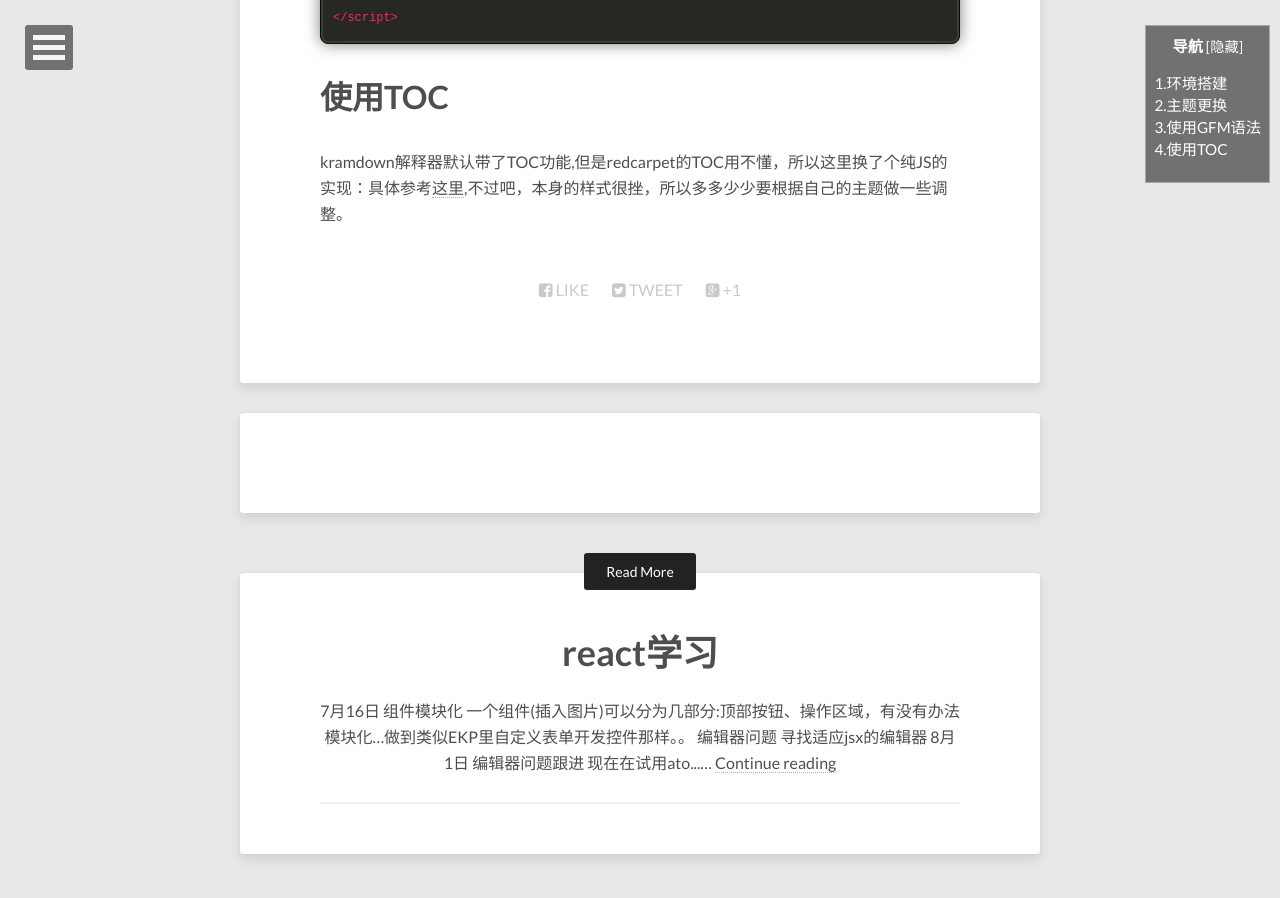
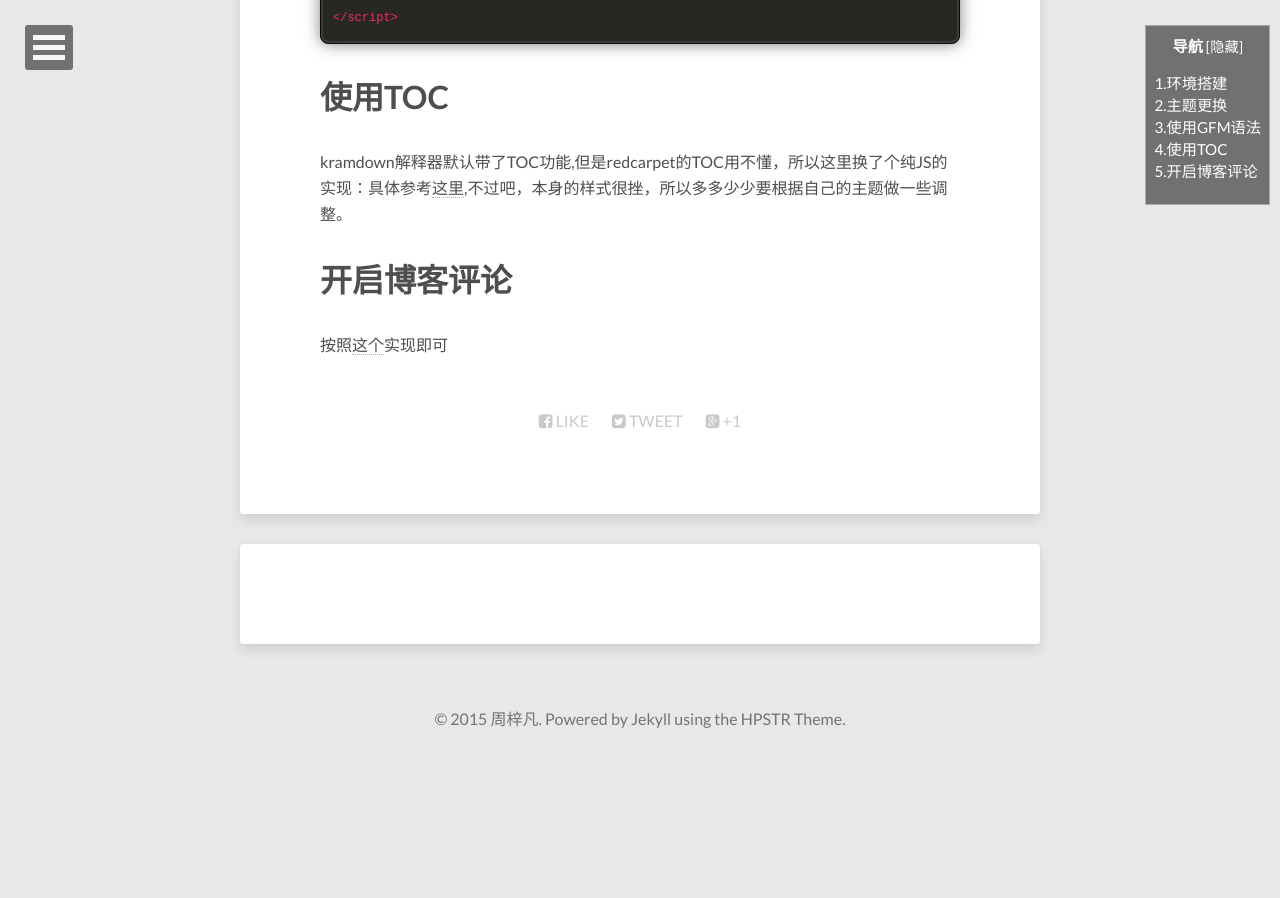
Before and after one commit to vfan140/vfan140.github.io, a Jekyll site: the page built from _posts/2015-08-13-jekyll.md, in a window 1280 px wide and 900 px high, scrolled down 1607 px. Built offline with Jekyll 4.4.1, drawn with Linux system fonts in a browser that asks for light colours; Markdown is read by kramdown in place of the engine named in the settings; comment, search, counter and statistics services are not loaded; after the commit the page ends 2369 px from its top, so only the background shows below that; part of the change alters nothing that is shown.

```diff
--- a/_layouts/post.html
+++ b/_layouts/post.html
@@ -50,7 +50,7 @@
       </footer>
     </div><!-- /.entry-content -->
     {% if page.comments != false %}<section id="disqus_thread"></section><!-- /#disqus_thread -->{% endif %}
-    {% if site.related_posts.size > 0 %}{% include read-more.html %}{% endif %}
+
   </article>
 </div><!-- /#main -->
 
@@ -69,6 +69,16 @@
         showAlways:true
     });
 </script>
+<script type="text/javascript">
+  /* * * CONFIGURATION VARIABLES: EDIT BEFORE PASTING INTO YOUR WEBPAGE * * */
+  var disqus_shortname = 'vfan140'; // required: replace example with your forum shortname
+  /* * * DON'T EDIT BELOW THIS LINE * * */
+  (function() {
+    var dsq = document.createElement('script'); dsq.type = 'text/javascript'; dsq.async = true;
+    dsq.src = '//' + disqus_shortname + '.disqus.com/embed.js';
+    (document.getElementsByTagName('head')[0] || document.getElementsByTagName('body')[0]).appendChild(dsq);
+  })();
+</script>
 
 </body>
 </html>
--- a/_posts/2015-08-13-jekyll.md
+++ b/_posts/2015-08-13-jekyll.md
@@ -59,3 +59,8 @@ redcarpet:
 #使用TOC
 
  kramdown解释器默认带了TOC功能,但是redcarpet的TOC用不懂，所以这里换了个纯JS的实现：具体参考[这里](https://github.com/dafi/tocmd-generator),不过吧，本身的样式很挫，所以多多少少要根据自己的主题做一些调整。
+
+
+#开启博客评论
+
+ 按照[这个](http://www.tuicool.com/articles/Q32Mrmb)实现即可
```
